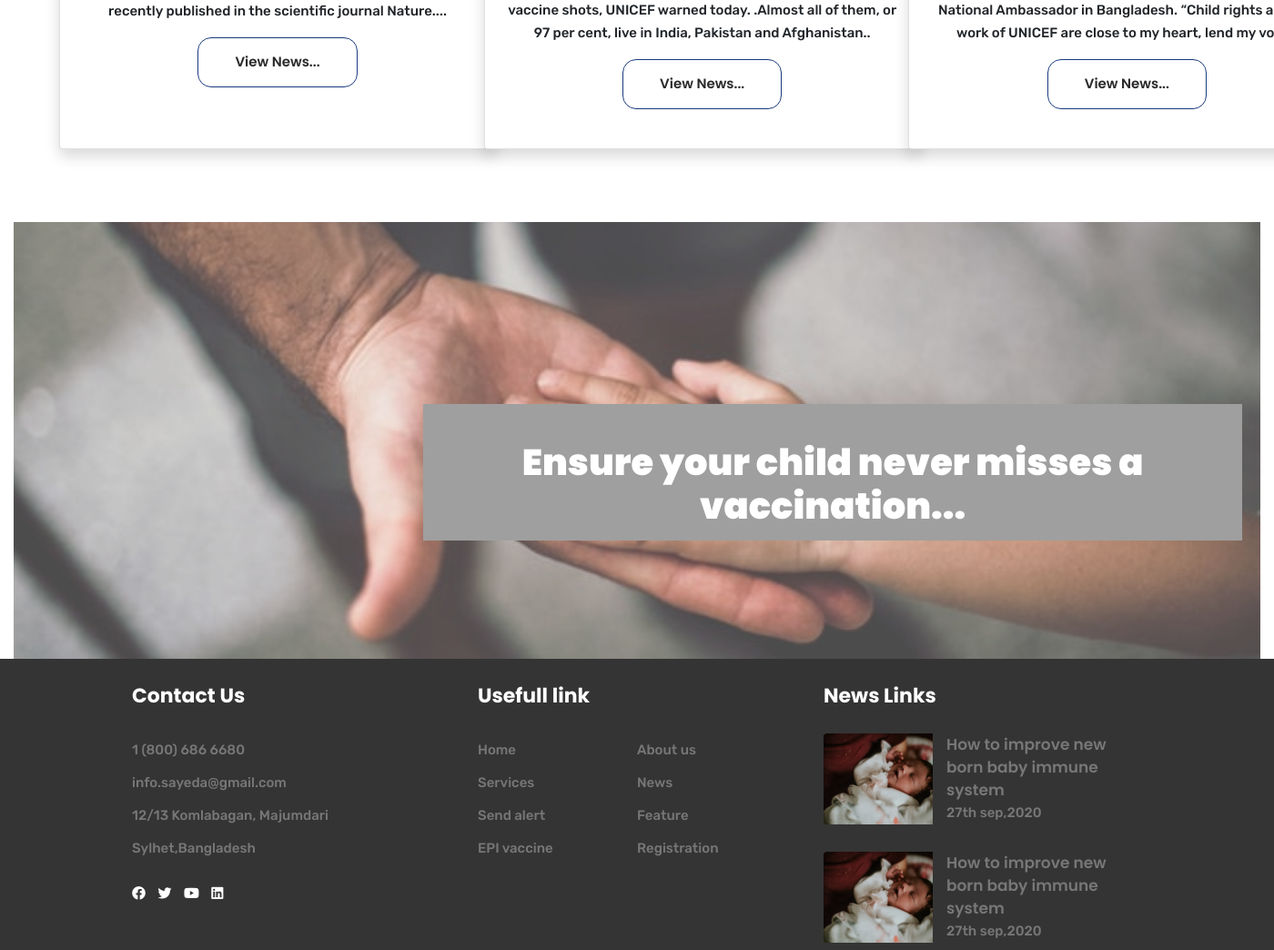
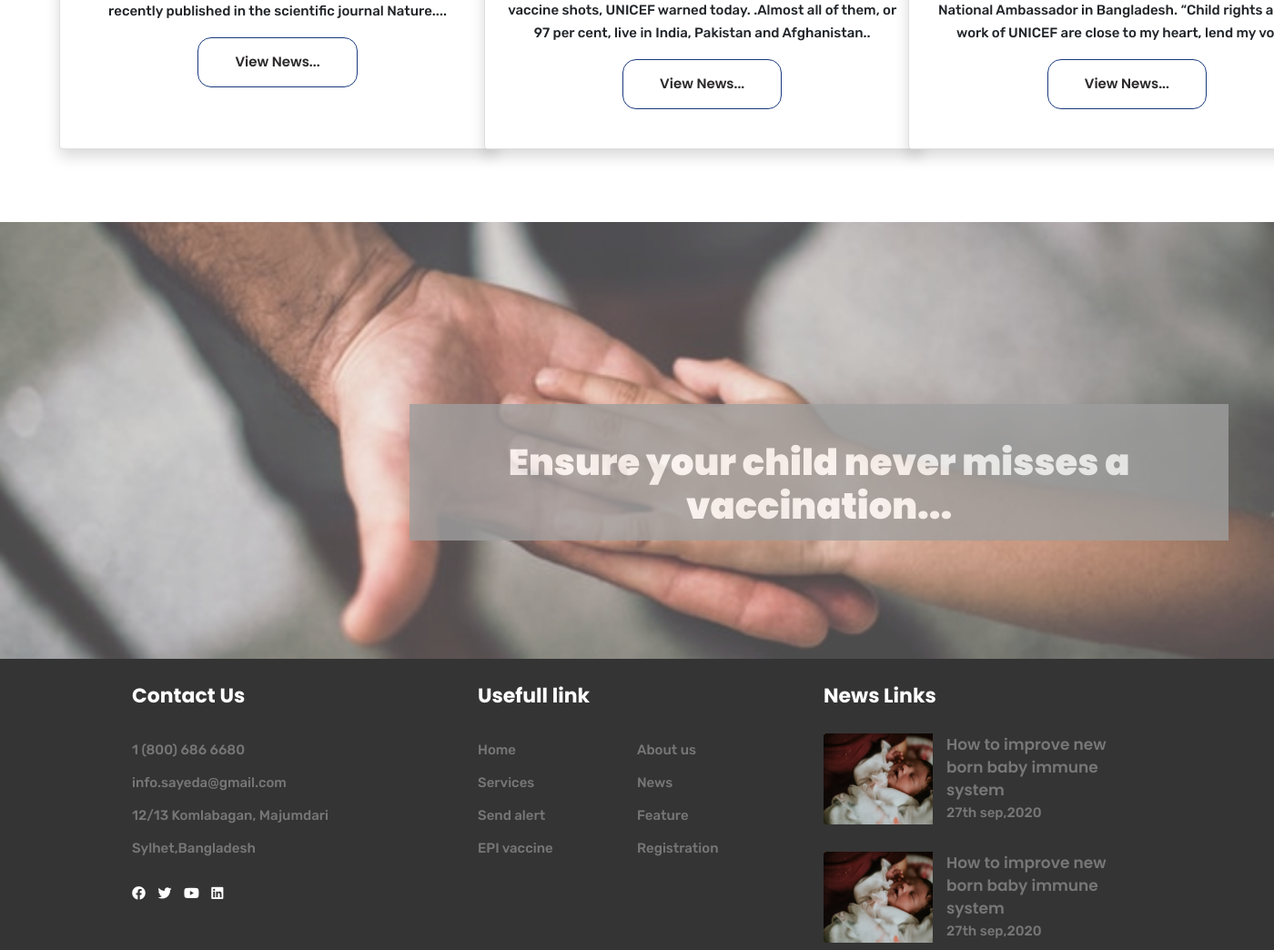
Before and after one commit to sayeeda27/Child_care, a CodeIgniter app: page /child_care/Pages/home in a window 1400 px wide; the page is wider, and only the part inside the window is pictured. Shown: the part 3919-4963 px from the top of that part at 91% size. Run offline with CodeIgniter, Linux system fonts and the light colour scheme.

Commit message:
design updated

```diff
--- a/application/views/bg_image.php
+++ b/application/views/bg_image.php
@@ -1,5 +1,5 @@
 <div class="bg-image">
-<div class="container-fluid">
+<div class="container-fluid" style="padding:0;">
        <div class="backgr-image"   style="background-image:url('<?php echo base_url();?>assets/img/support.jpeg');">
              <div class="image-card">
                   <h2> Ensure your child never misses a vaccination...</h2>
--- a/assets/css/style.css
+++ b/assets/css/style.css
@@ -717,6 +717,7 @@ ul.footer-link li a{
   background-size: cover;
   background-position: center center;
   opacity: .7;
+  margin: 0;
 
 }
 .image-card{
@@ -728,6 +729,7 @@ ul.footer-link li a{
   display: inline-block;
   text-align: center;
   padding: 40px;
+  opacity: .8;
 
 }
 .image-card h2{
```
